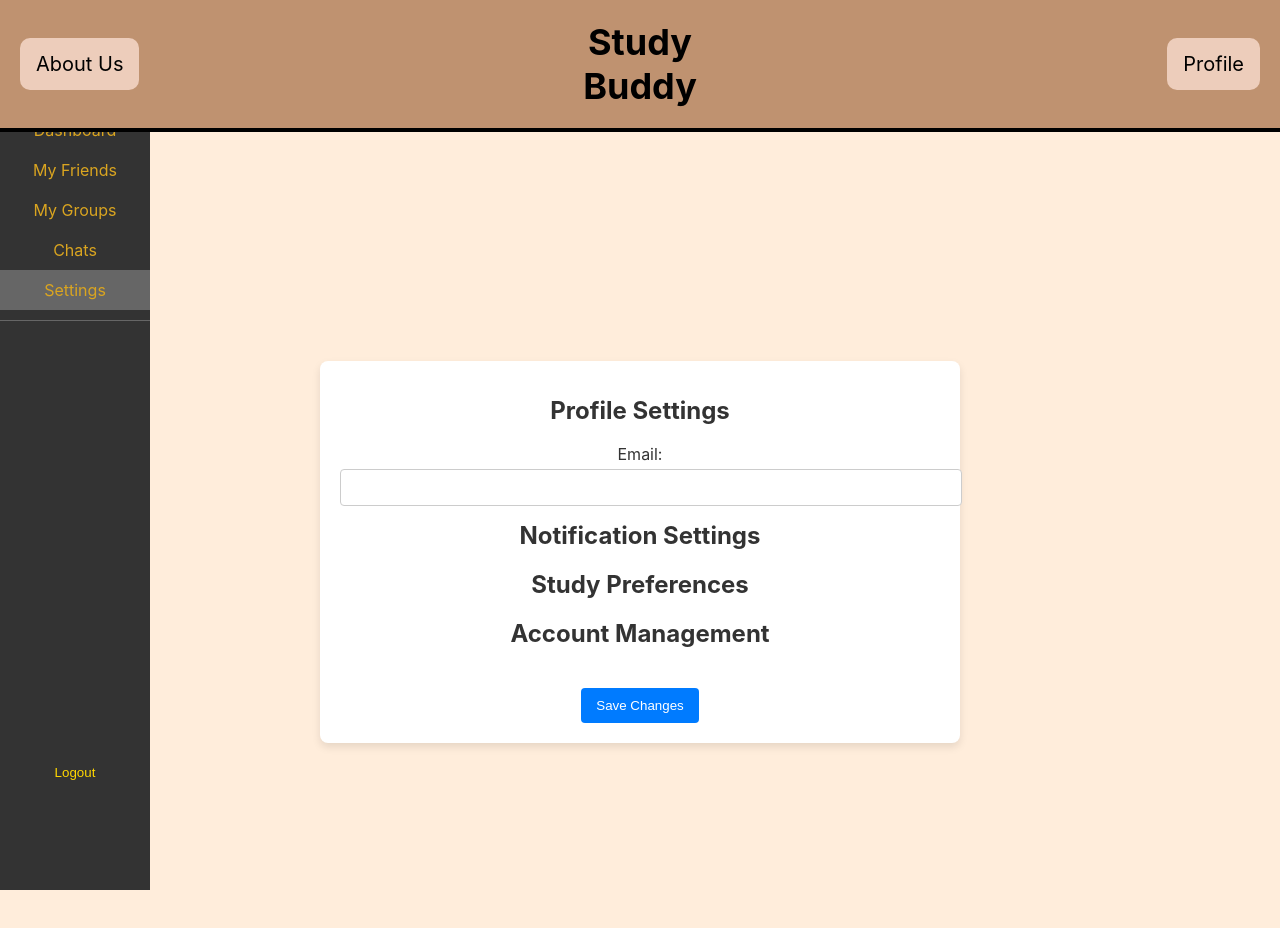
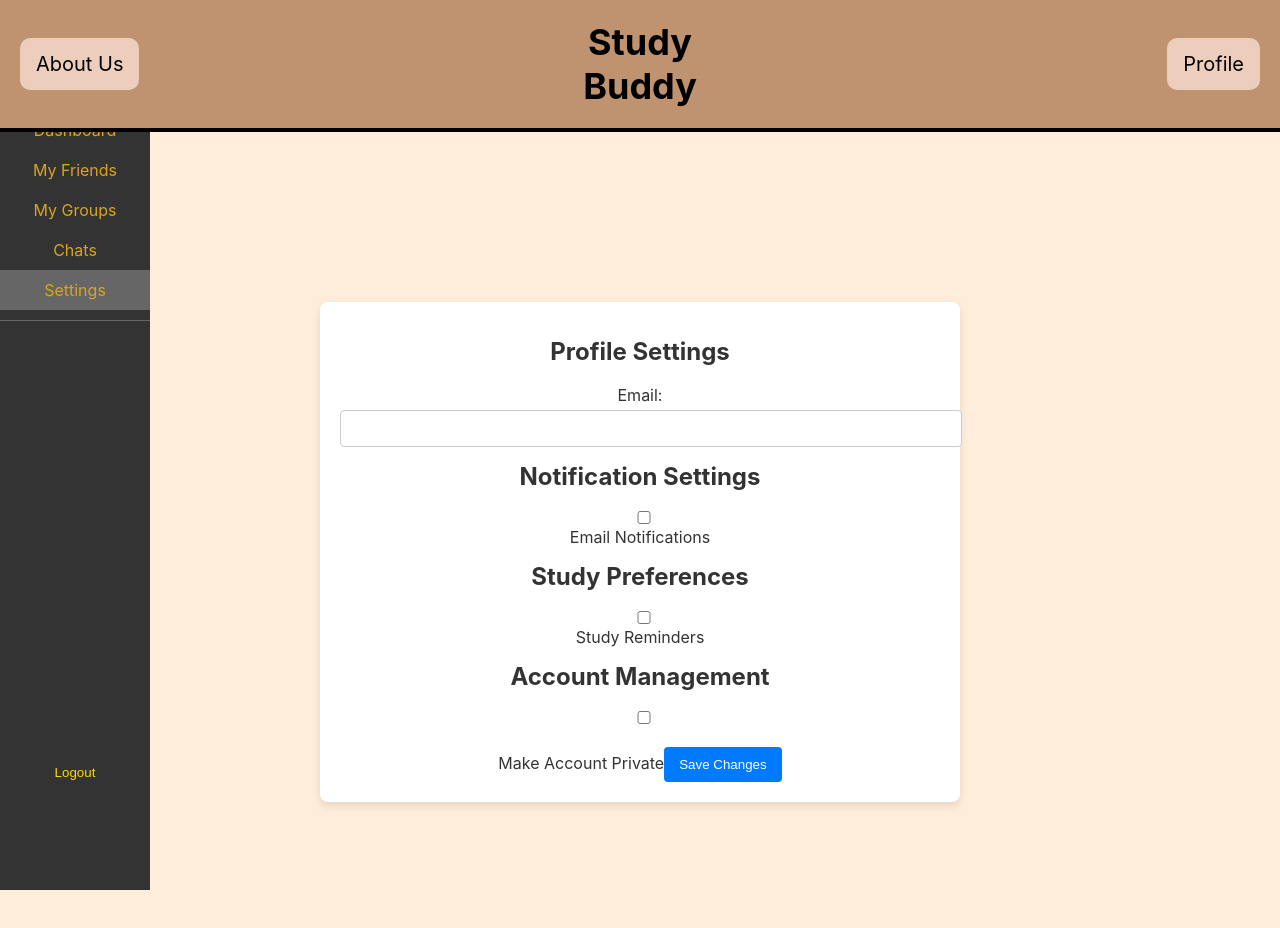
Before and after one commit to nguyenkkent/StuddyBuddy-Individual, a React (Create React App) app in the folder application/frontend/: page /settings in a window 1280 px wide. Shown: the top 928 px of the page. Built offline with nearby package versions, Linux system fonts and the light colour scheme; no server answers.

Commit message:
fixed up the settings page

```diff
--- a/application/frontend/src/components/pages/Settings.js
+++ b/application/frontend/src/components/pages/Settings.js
@@ -3,21 +3,34 @@ import SideNavbar from '../common/Sidebar';
 import '../../css/Settings.css';
 
 function Settings() {
-    // Example state for a profile setting, add more as needed
+    // MOST OF THESE ARE SUBJECT TO CHANGE IN THE FUTURE, IT JUST LOOKS OK FOR NOW
     const [email, setEmail] = useState('');
+    const [emailNotifications, setEmailNotifications] = useState(false);
+    const [studyReminders, setStudyReminders] = useState(false);
+    const [accountVisibility, setAccountVisibility] = useState(false);
 
-    // Handler for email change, create more handlers for other inputs
     const handleEmailChange = (e) => {
         setEmail(e.target.value);
     };
 
-    // Example submission handler
+    const handleEmailNotificationsChange = (e) => {
+        setEmailNotifications(e.target.checked);
+    };
+
+    const handleStudyRemindersChange = (e) => {
+        setStudyReminders(e.target.checked);
+    };
+
+    const handleAccountVisibilityChange = (e) => {
+        setAccountVisibility(e.target.checked);
+    };
+
     const handleSubmit = (e) => {
         e.preventDefault();
-      // Process the changes here, such as sending to an API
         alert('Settings Saved!');
     };
 
+    // MOST OF THESE ARE SUBJECT TO CHANGE IN THE FUTURE, IT JUST LOOKS OK FOR NOW
     return (
         <div className="settings-container">
             <SideNavbar />
@@ -26,17 +39,35 @@ function Settings() {
                 <label>Email:</label>
                 <input type="email" value={email} onChange={handleEmailChange} />
 
-          {/* Add more input fields for profile settings here */}
-
                 <h2>Notification Settings</h2>
-          {/* Add checkboxes for notifications */}
+                <label>
+                    <input
+                        type="checkbox"
+                        checked={emailNotifications}
+                        onChange={handleEmailNotificationsChange}
+                    />
+                    Email Notifications
+                </label>
 
                 <h2>Study Preferences</h2>
-          {/* Add inputs/selectors for study preferences */}
+                <label>
+                    <input
+                        type="checkbox"
+                        checked={studyReminders}
+                        onChange={handleStudyRemindersChange}
+                    />
+                    Study Reminders
+                </label>
 
                 <h2>Account Management</h2>
-          {/* Add buttons/links for account management */}
-
+                <label>
+                    <input
+                        type="checkbox"
+                        checked={accountVisibility}
+                        onChange={handleAccountVisibilityChange}
+                    />
+                    Make Account Private
+                </label>
                 <button type="submit">Save Changes</button>
             </form>
         </div>
```
Lines whose indentation alone changed are shown as unchanged.
